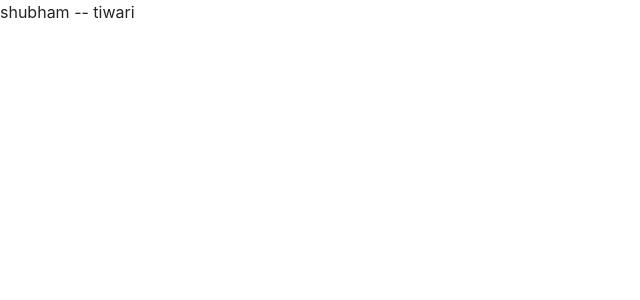
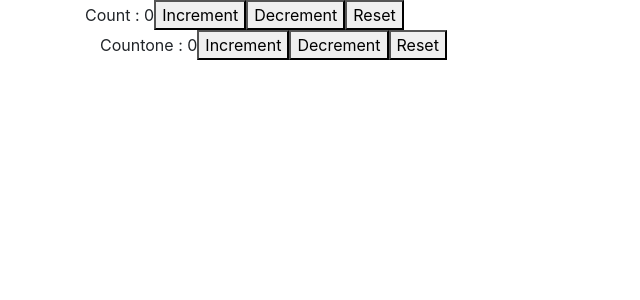
Before and after one commit to vibhanshutiwari/reactfiles, a React (Create React App) app: page / in a window 1280 px wide. Shown: the top 300 px of the page, without its empty margins (0-640 px from the left). Built offline with nearby package versions, Linux system fonts and the light colour scheme.

Commit message:
Multiple useReducer

```diff
--- a/src/Result.js
+++ b/src/Result.js
@@ -1,16 +1,35 @@
-import React, { useContext } from 'react';
-import { UserContext, ChannelContext } from './App';
+import React, { useReducer } from 'react';
 
+const initialState = 0;
+const reducer = (state, action) => {
+  switch (action) {
+    case 'increment':
+      return state + 1
+    case 'decrement':
+      return state - 1
+    case 'Reset':
+      return initialState
+    default:
+      return state
+  };
+}
 
+function Main() {
+  const [count, dispatch] = useReducer(reducer, initialState);
+  const [countOne, dispatchOne] = useReducer(reducer, initialState);
+  return (
+    <div className="container">
+      Count : {count}
+      <button onClick={() => dispatch('increment')}>Increment</button>
+      <button onClick={() => dispatch('decrement')}>Decrement</button>
+      <button onClick={() => dispatch('Reset')}>Reset</button>
 
-function Main () {
-
-  const user = useContext(UserContext)
-   const channel = useContext(ChannelContext)
-
-  return (
-    <div>
-      {user} -- {channel}
+      <div className="container">
+        Countone : {countOne}
+        <button onClick={() => dispatchOne('increment')}>Increment</button>
+        <button onClick={() => dispatchOne('decrement')}>Decrement</button>
+        <button onClick={() => dispatchOne('Reset')}>Reset</button>
+      </div>
     </div>
   );
 }
```
